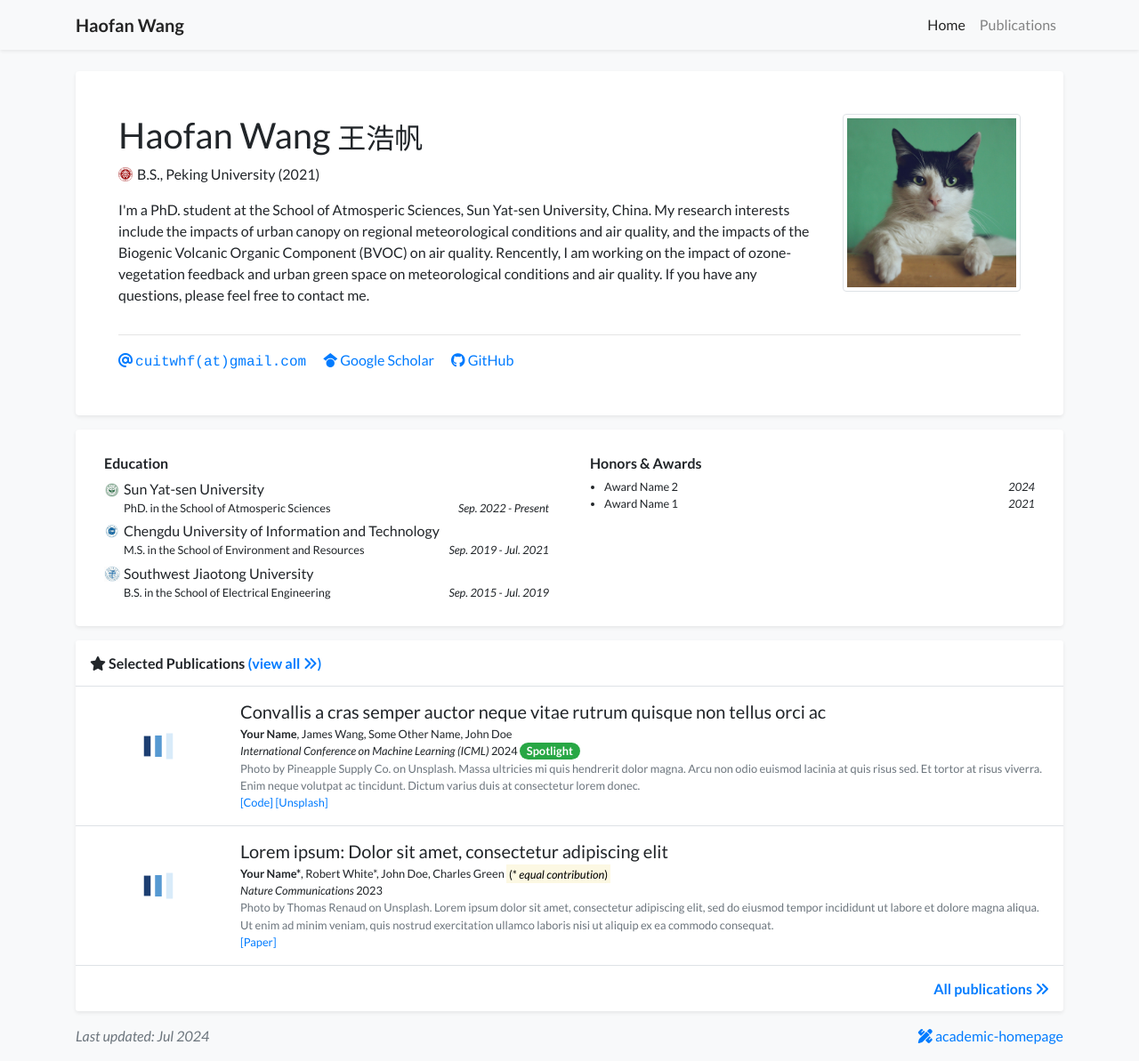
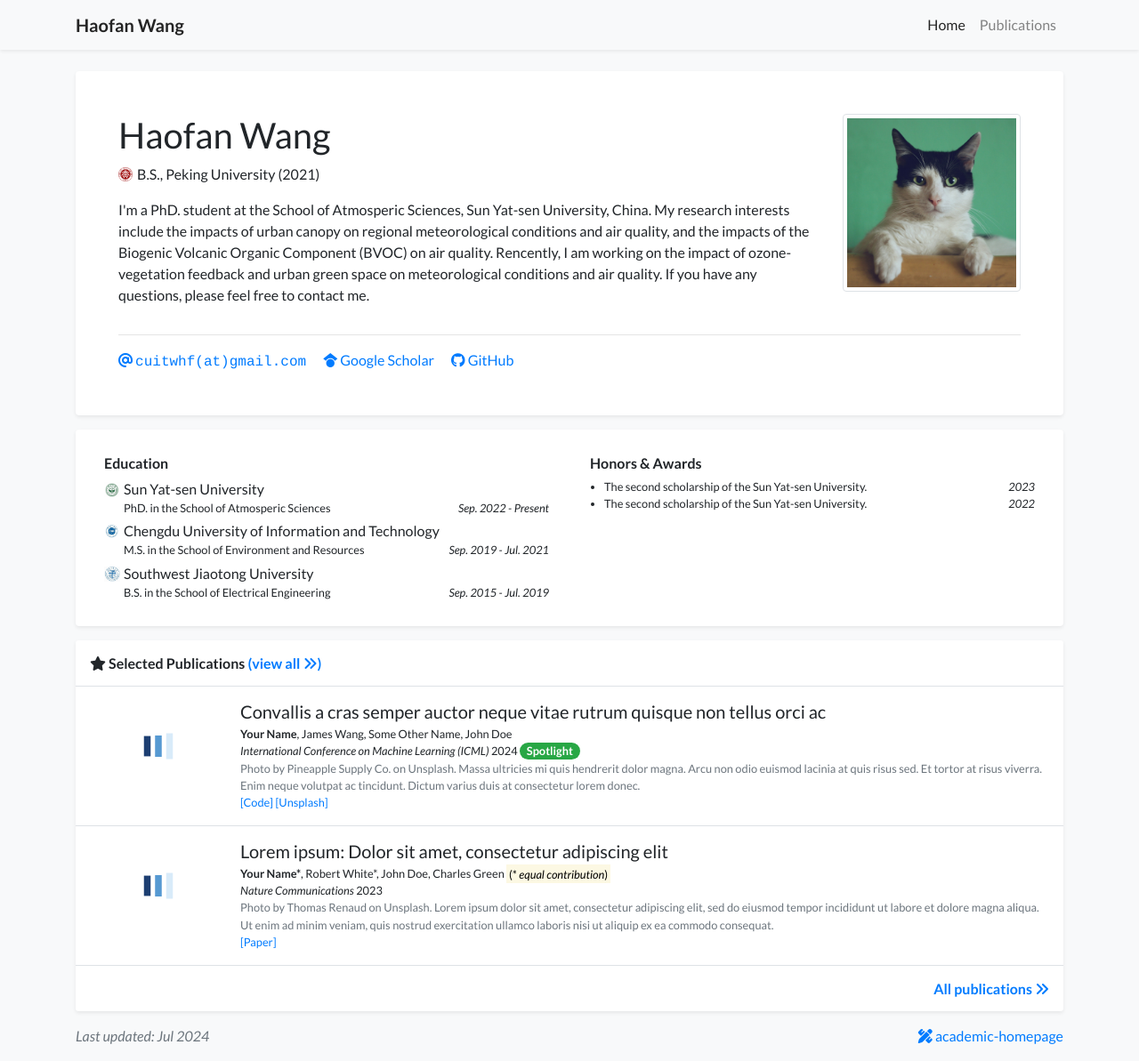
Before and after one commit to Airwhf/Airwhf.github.io, a Jekyll site: the page built from index.html, in a window 1280 px wide and 1193 px high. Shown: the whole window at 89% size. Built offline with Jekyll 4.4.1, drawn with Linux system fonts in a browser that asks for light colours; a style sheet for code colours, icons or effects is not loaded.

Commit message:
Updated Awards.

```diff
--- a/_data/profile.yml
+++ b/_data/profile.yml
@@ -1,5 +1,5 @@
 primary_name: "Haofan Wang"
-secondary_name: "王浩帆"
+secondary_name: ""
 navbar_name: "Haofan Wang"
 
 positions:
@@ -50,10 +50,10 @@ education:
 
 
 awards:
-- name: Award Name 2
-  date: 2024
-- name: Award Name 1
-  date: 2021
+- name: The second scholarship of the Sun Yat-sen University.
+  date: 2023
+- name: The second scholarship of the Sun Yat-sen University.
+  date: 2022
 
 # Feel free to replace the footer text if you would like to, but I will greatly appreciate it
 # if you keep the link to the template so that more people can benefit from it. Thanks!
```
